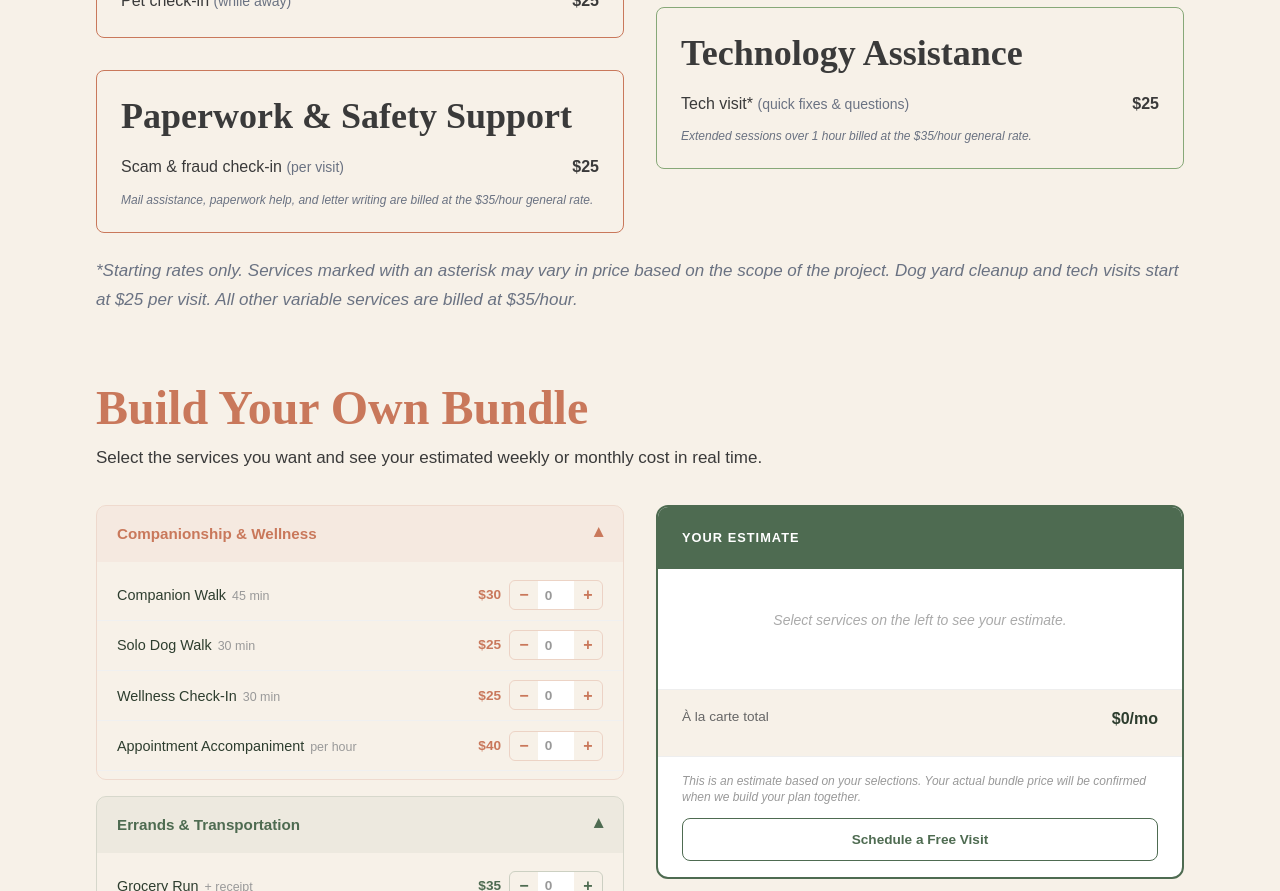
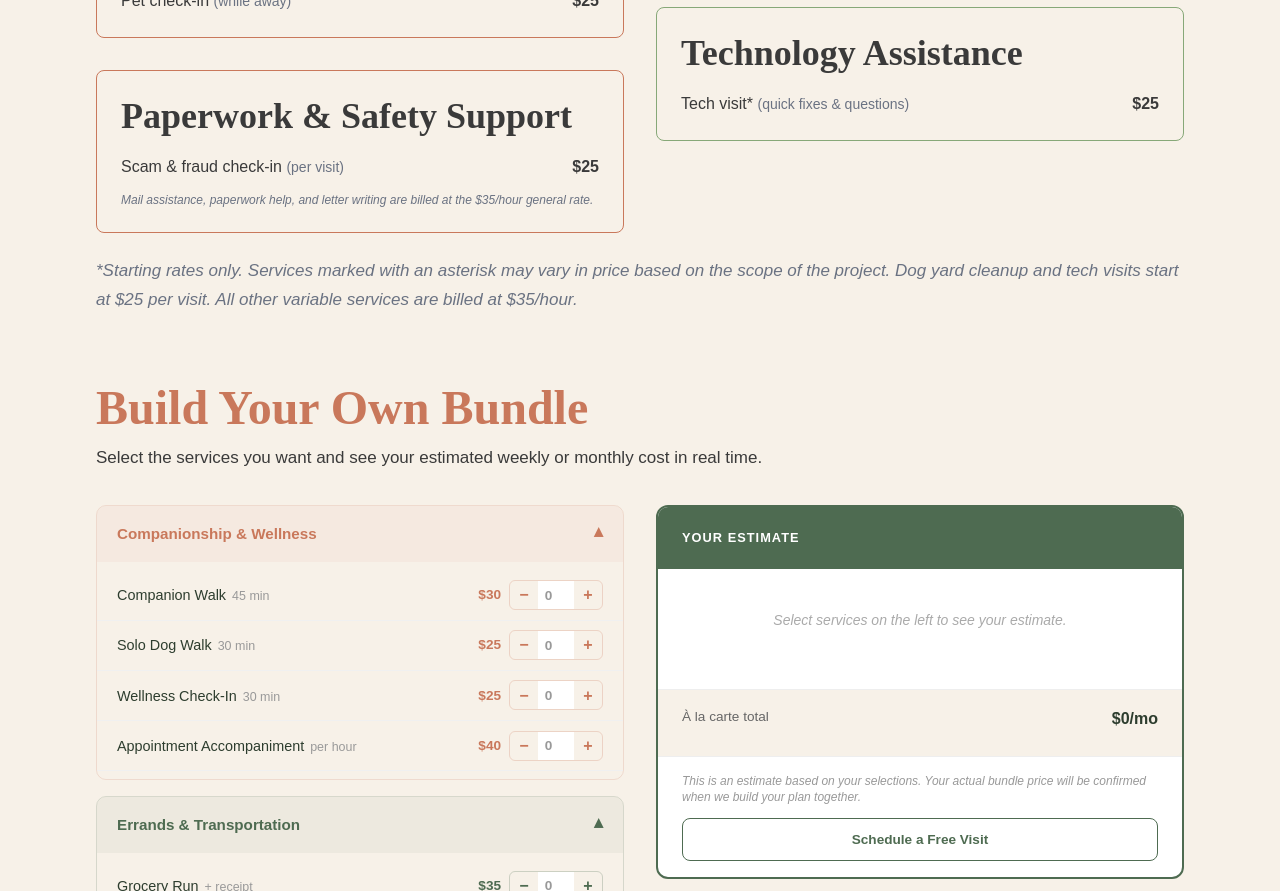
Before and after one commit to GoodCompanySCS/goodcompany-scs, a Next.js app: page /pricing in a window 1280 px wide. Shown: the part 1220-2111 px from the top of the page. Built offline with nearby package versions, Linux system fonts and the light colour scheme.

Commit message:
Update page.tsx

```diff
--- a/app/pricing/page.tsx
+++ b/app/pricing/page.tsx
@@ -124,7 +124,6 @@ export default function Pricing() {
                       <span>Tech visit* <span className="text-sm text-gray-500">(quick fixes & questions)</span></span>
                       <span className="font-semibold">$25</span>
                     </li>
-                    <li className="text-xs text-gray-500 italic mt-2">Extended sessions over 1 hour billed at the $35/hour general rate.</li>
                   </ul>
                 </div>
               </div>
```
